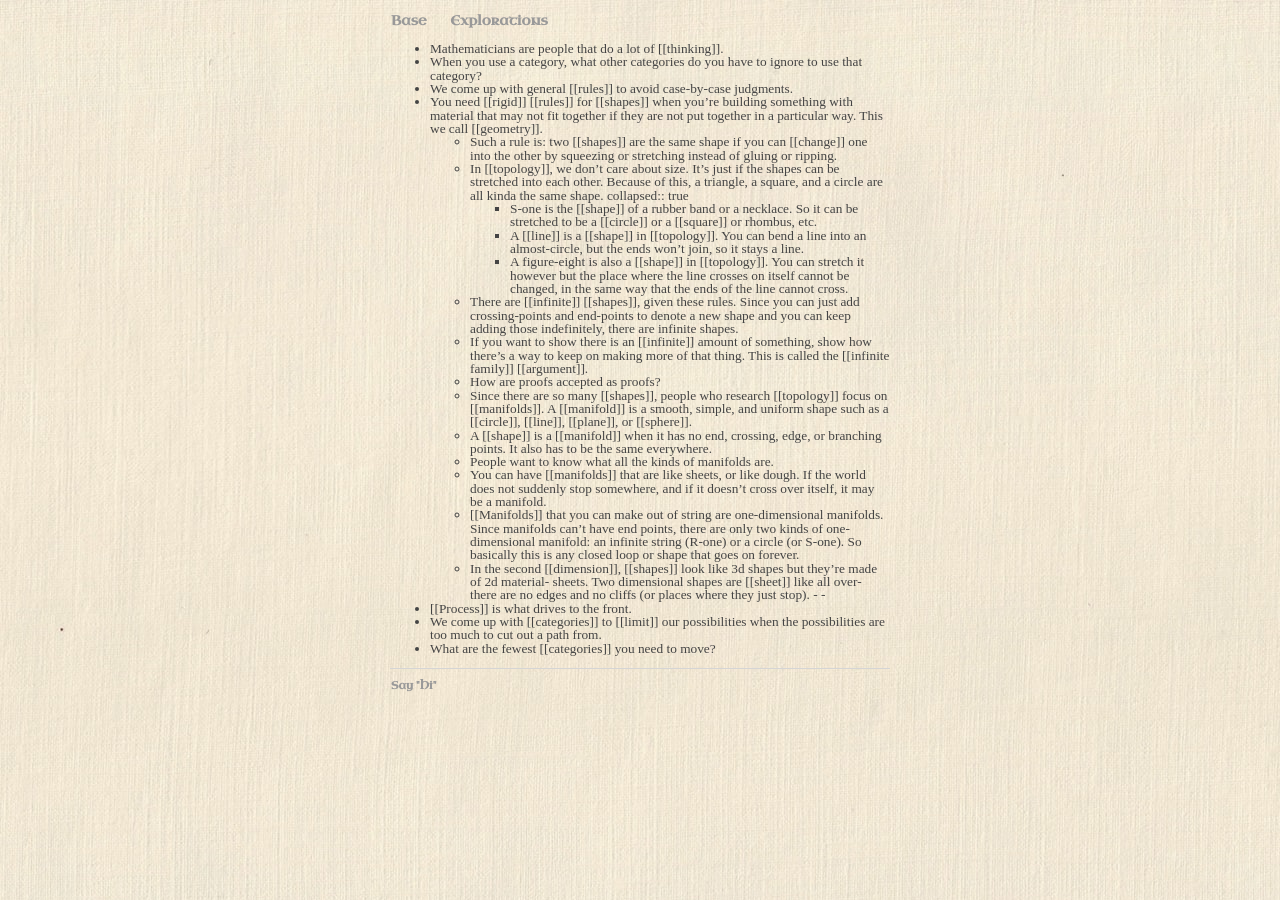
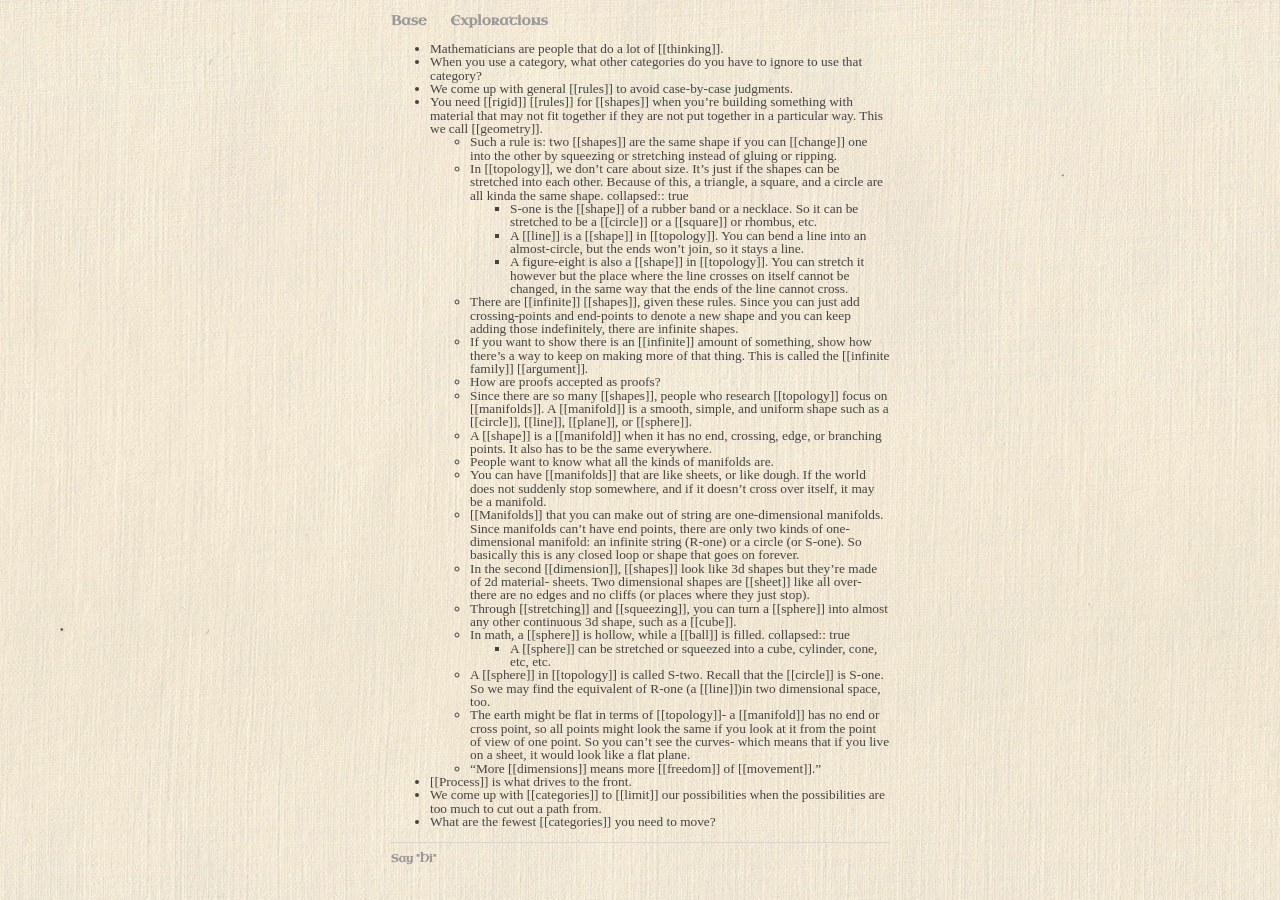
Before and after one commit to ray-dorai/ray-dorai.github.io, a Jekyll site: the page built from notes/journals/2021_10_15.md, in a window 1280 px wide. Built offline with Jekyll 4.4.1, drawn with Linux system fonts in a browser that asks for light colours; some web fonts are replaced; our own code applies the rules of GitHub Pages for plain Markdown files.

Commit message:
Add files via upload

```diff
--- a/notes/journals/2021_10_15.md
+++ b/notes/journals/2021_10_15.md
@@ -17,8 +17,13 @@
 	- You can have [[manifolds]] that are like sheets, or like dough. If the world does not suddenly stop somewhere, and if it doesn't cross over itself, it may be a manifold.
 	- [[Manifolds]] that you can make out of string are one-dimensional manifolds. Since manifolds can't have end points, there are only two kinds of one-dimensional manifold: an infinite string (R-one) or a circle (or S-one).  So basically this is any closed loop or shape that goes on forever.
 	- In the second [[dimension]], [[shapes]] look like 3d shapes but they're made of 2d material- sheets. Two dimensional shapes are [[sheet]] like all over- there are no edges and no cliffs (or places where they just stop).
-	-
-	-
+	- Through [[stretching]] and [[squeezing]], you can turn a [[sphere]] into almost any other continuous 3d shape, such as a [[cube]].
+	- In math, a [[sphere]] is hollow, while a [[ball]] is filled.
+	  collapsed:: true
+		- A [[sphere]] can be stretched or squeezed into a cube, cylinder, cone, etc, etc.
+	- A [[sphere]] in [[topology]] is called S-two. Recall that the [[circle]] is S-one. So we may find the equivalent of R-one (a [[line]])in two dimensional space, too.
+	- The earth might be flat in terms of [[topology]]- a [[manifold]] has no end or cross point, so all points might look the same if you look at it from the point of view of one point. So you can't see the curves- which means that if you live on a sheet, it would look like a flat plane.
+	- "More [[dimensions]] means more [[freedom]] of [[movement]]."
 - [[Process]] is what drives to the front.
 - We come up with [[categories]] to [[limit]] our possibilities when the possibilities are too much to cut out a path from.
 - What are the fewest [[categories]] you need to move?
```
Also changed, not shown: notes/journals/2021_10_16.md (added, +31 -0 lines), notes/journals/2021_10_17.md (added, +13 -0 lines), notes/journals/2021_10_18.md (added, +1 -0 lines), notes/journals/2021_10_19.md (added, +9 -0 lines), notes/journals/2021_10_20.md (added, +1 -0 lines), notes/journals/2021_10_21.md (added, +4 -0 lines).
